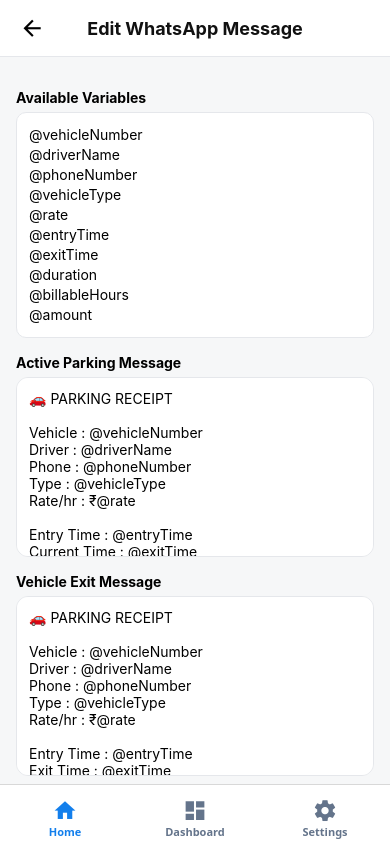
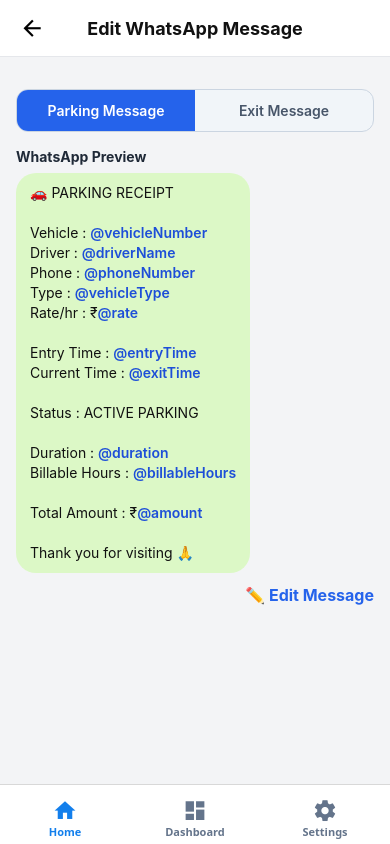
Before and after one commit to athuchandole/MyParking, a React Native app: screen /EditMessage in a window 390 px wide. Built offline with nearby package versions, Linux system fonts and the light colour scheme.

Commit message:
WhatsApp Msg Editor Final

```diff
--- a/screens/EditMessageScreen.js
+++ b/screens/EditMessageScreen.js
@@ -1,129 +1,331 @@
 // Parking/screens/EditMessageScreen.js
 
-import React, { useEffect, useState } from "react";
-import { View, Text, TextInput, StyleSheet, ScrollView, TouchableOpacity } from "react-native";
+import React, { useEffect, useState, useRef } from "react";
+import {
+    View,
+    Text,
+    TextInput,
+    StyleSheet,
+    ScrollView,
+    TouchableOpacity,
+    Alert
+} from "react-native";
 import Header from "../components/Header";
 import { getMessageTemplates, saveMessageTemplates } from "../storage/MessageTemplateStorage";
 
+const AVAILABLE_VARS = [
+    "@vehicleNumber",
+    "@driverName",
+    "@phoneNumber",
+    "@vehicleType",
+    "@rate",
+    "@entryTime",
+    "@exitTime",
+    "@duration",
+    "@billableHours",
+    "@amount"
+];
+
 export default function EditMessageScreen({ navigation }) {
-
     const [activeTemplate, setActiveTemplate] = useState("");
     const [inactiveTemplate, setInactiveTemplate] = useState("");
+    const [selectedType, setSelectedType] = useState("active");
+    const [editing, setEditing] = useState(false);
+    const [originalTemplates, setOriginalTemplates] = useState({ active: "", inactive: "" });
+    const [selection, setSelection] = useState({ start: 0, end: 0 });
+
+    const scrollRef = useRef();
+    const editorRef = useRef();
 
     useEffect(() => {
-
-        load();
-
+        loadTemplates();
     }, []);
 
-    const load = async () => {
-
+    const loadTemplates = async () => {
         const data = await getMessageTemplates();
-
         setActiveTemplate(data.active);
         setInactiveTemplate(data.inactive);
-
+        setOriginalTemplates({ active: data.active, inactive: data.inactive });
     };
 
-    const save = async () => {
+    const hasChanges = () => {
+        return selectedType === "active"
+            ? activeTemplate !== originalTemplates.active
+            : inactiveTemplate !== originalTemplates.inactive;
+    };
 
+    const saveTemplates = async () => {
         await saveMessageTemplates({
             active: activeTemplate,
             inactive: inactiveTemplate
         });
+        setOriginalTemplates({ active: activeTemplate, inactive: inactiveTemplate });
+        Alert.alert("Success", "Templates saved");
+        setEditing(false);
+    };
 
-        alert("Templates saved");
+    const cancelEditing = () => {
+        if (selectedType === "active") setActiveTemplate(originalTemplates.active);
+        else setInactiveTemplate(originalTemplates.inactive);
+        setEditing(false);
+    };
 
+    const handleVarPress = (variable) => {
+        const currentText = getCurrentTemplate();
+        const start = selection.start;
+        const end = selection.end;
+        const newText = currentText.slice(0, start) + variable + currentText.slice(end);
+        setCurrentTemplate(newText);
+        const cursorPos = start + variable.length;
+        setSelection({ start: cursorPos, end: cursorPos });
+        editorRef.current?.focus();
+    };
+
+    const getCurrentTemplate = () => (selectedType === "active" ? activeTemplate : inactiveTemplate);
+    const setCurrentTemplate = (text) => {
+        selectedType === "active" ? setActiveTemplate(text) : setInactiveTemplate(text);
+    };
+
+    // Render preview with variables + bold/italic formatting
+    const renderPreview = () => {
+        const message = getCurrentTemplate();
+
+        // Split text by variable first
+        const varParts = message.split(/(@\w+)/g);
+
+        return (
+            <View style={styles.whatsappBubble}>
+                <Text style={styles.previewText}>
+                    {varParts.map((part, index) => {
+                        if (AVAILABLE_VARS.includes(part)) {
+                            return (
+                                <Text key={index} style={styles.highlightVar}>
+                                    {part}
+                                </Text>
+                            );
+                        } else {
+                            // Apply bold (*) and italic (_) rules
+                            const tokens = part.split(/(\*[^*]+\*|_[^_]+_)/g).filter(Boolean);
+                            return tokens.map((t, i) => {
+                                if (t.startsWith("*") && t.endsWith("*")) {
+                                    return (
+                                        <Text key={i} style={{ fontWeight: "700" }}>
+                                            {t.slice(1, -1)}
+                                        </Text>
+                                    );
+                                } else if (t.startsWith("_") && t.endsWith("_")) {
+                                    return (
+                                        <Text key={i} style={{ fontStyle: "italic" }}>
+                                            {t.slice(1, -1)}
+                                        </Text>
+                                    );
+                                } else {
+                                    return <Text key={i}>{t}</Text>;
+                                }
+                            });
+                        }
+                    })}
+                </Text>
+            </View>
+        );
     };
 
     return (
-
-        <View style={{ flex: 1, backgroundColor: "#f6f7f8" }}>
-
+        <View style={{ flex: 1, backgroundColor: "#f3f4f6" }}>
             <Header title="Edit WhatsApp Message" navigation={navigation} />
 
-            <ScrollView style={{ padding: 16 }}>
+            <ScrollView style={{ padding: 16 }} ref={scrollRef} keyboardShouldPersistTaps="handled">
 
-                <Text style={styles.title}>Available Variables</Text>
+                {/* Selector */}
+                <View style={styles.selectorContainer}>
+                    <TouchableOpacity
+                        style={[styles.selectorBtn, selectedType === "active" && styles.selectorActive]}
+                        onPress={() => setSelectedType("active")}
+                    >
+                        <Text style={[styles.selectorText, selectedType === "active" && styles.selectorTextActive]}>
+                            Parking Message
+                        </Text>
+                    </TouchableOpacity>
+                    <TouchableOpacity
+                        style={[styles.selectorBtn, selectedType === "inactive" && styles.selectorActive]}
+                        onPress={() => setSelectedType("inactive")}
+                    >
+                        <Text style={[styles.selectorText, selectedType === "inactive" && styles.selectorTextActive]}>
+                            Exit Message
+                        </Text>
+                    </TouchableOpacity>
+                </View>
 
-                <Text style={styles.vars}>
-                    @vehicleNumber {"\n"}
-                    @driverName {"\n"}
-                    @phoneNumber {"\n"}
-                    @vehicleType {"\n"}
-                    @rate {"\n"}
-                    @entryTime {"\n"}
-                    @exitTime {"\n"}
-                    @duration {"\n"}
-                    @billableHours {"\n"}
-                    @amount
-                </Text>
+                {/* WhatsApp Preview */}
+                <Text style={styles.editorLabel}>WhatsApp Preview</Text>
+                {renderPreview()}
 
-                <Text style={styles.title}>Active Parking Message</Text>
+                {/* Edit pencil */}
+                {!editing && (
+                    <TouchableOpacity style={styles.editPencil} onPress={() => setEditing(true)}>
+                        <Text style={styles.editPencilText}>✏️ Edit Message</Text>
+                    </TouchableOpacity>
+                )}
 
-                <TextInput
-                    multiline
-                    value={activeTemplate}
-                    onChangeText={setActiveTemplate}
-                    style={styles.input}
-                />
+                {/* Available Variables above editor */}
+                {editing && (
+                    <ScrollView horizontal showsHorizontalScrollIndicator={false} style={{ marginBottom: 12 }}>
+                        {AVAILABLE_VARS.map(v => (
+                            <TouchableOpacity
+                                key={v}
+                                style={styles.varBtn}
+                                onPress={() => handleVarPress(v)}
+                            >
+                                <Text style={styles.varText}>{v}</Text>
+                            </TouchableOpacity>
+                        ))}
+                    </ScrollView>
+                )}
 
-                <Text style={styles.title}>Vehicle Exit Message</Text>
+                {/* Editor */}
+                {editing && (
+                    <View style={styles.editorWrapper}>
+                        {/* X button top-right inside editor */}
+                        <TouchableOpacity style={styles.closeButton} onPress={cancelEditing}>
+                            <Text style={styles.closeButtonText}>✖</Text>
+                        </TouchableOpacity>
 
-                <TextInput
-                    multiline
-                    value={inactiveTemplate}
-                    onChangeText={setInactiveTemplate}
-                    style={styles.input}
-                />
+                        <TextInput
+                            ref={editorRef}
+                            multiline
+                            value={getCurrentTemplate()}
+                            onChangeText={setCurrentTemplate}
+                            style={styles.editorInput}
+                            placeholder="Edit your template here..."
+                            selection={selection}
+                            onSelectionChange={({ nativeEvent: { selection } }) => setSelection(selection)}
+                        />
+                    </View>
+                )}
 
-                <TouchableOpacity style={styles.saveBtn} onPress={save}>
-                    <Text style={{ color: "#fff", fontWeight: "700" }}>Save Templates</Text>
-                </TouchableOpacity>
-
+                {/* Save button */}
+                {hasChanges() && editing && (
+                    <TouchableOpacity style={styles.saveBtn} onPress={saveTemplates}>
+                        <Text style={{ color: "#fff", fontWeight: "700", fontSize: 16 }}>Save Templates</Text>
+                    </TouchableOpacity>
+                )}
             </ScrollView>
-
         </View>
-
     );
-
 }
 
 const styles = StyleSheet.create({
-
-    title: {
+    varBtn: {
+        backgroundColor: "#e0f2fe",
+        paddingVertical: 8,
+        paddingHorizontal: 14,
+        borderRadius: 25,
+        marginRight: 8,
+        borderWidth: 1,
+        borderColor: "#38bdf8"
+    },
+    varText: {
+        color: "#0369a1",
+        fontWeight: "600"
+    },
+    selectorContainer: {
+        flexDirection: "row",
+        marginVertical: 16,
+        borderRadius: 12,
+        overflow: "hidden",
+        backgroundColor: "#f1f5f9",
+        borderWidth: 1,
+        borderColor: "#cbd5e1"
+    },
+    selectorBtn: {
+        flex: 1,
+        paddingVertical: 12,
+        alignItems: "center"
+    },
+    selectorActive: {
+        backgroundColor: "#2563eb"
+    },
+    selectorText: {
+        fontWeight: "600",
+        color: "#475569"
+    },
+    selectorTextActive: {
+        color: "#fff"
+    },
+    editorLabel: {
         fontSize: 14,
         fontWeight: "700",
-        marginTop: 16,
-        marginBottom: 6
+        marginBottom: 8,
+        color: "#1f2937"
     },
-
-    vars: {
+    whatsappBubble: {
+        alignSelf: "flex-start",
+        maxWidth: "85%",
+        backgroundColor: "#dcf8c6",
+        borderRadius: 20,
+        paddingVertical: 10,
+        paddingHorizontal: 14,
+        marginBottom: 12
+    },
+    previewText: {
+        color: "#111",
+        fontSize: 14,
+        lineHeight: 20
+    },
+    highlightVar: {
+        color: "#1d4ed8",
+        fontWeight: "600",
+        fontSize: 14,
+        lineHeight: 20
+    },
+    editPencil: {
+        alignSelf: "flex-end",
+        marginBottom: 16
+    },
+    editPencilText: {
+        color: "#2563eb",
+        fontWeight: "700",
+        fontSize: 16
+    },
+    editorWrapper: {
+        position: "relative",
         backgroundColor: "#fff",
-        padding: 12,
-        borderRadius: 10,
+        borderRadius: 16,
         borderWidth: 1,
         borderColor: "#e5e7eb",
-        lineHeight: 20
+        minHeight: 160,
+        marginBottom: 20,
+        padding: 14
     },
-
-    input: {
-        backgroundColor: "#fff",
-        borderRadius: 12,
-        borderWidth: 1,
-        borderColor: "#e5e7eb",
-        minHeight: 180,
-        padding: 12,
-        textAlignVertical: "top"
+    closeButton: {
+        position: "absolute",
+        top: 8,
+        right: 8,
+        zIndex: 2,
+        padding: 6
     },
-
+    closeButtonText: {
+        fontSize: 18,
+        fontWeight: "700",
+        color: "#ef4444"
+    },
+    editorInput: {
+        fontSize: 14,
+        lineHeight: 20,
+        textAlignVertical: "top",
+        color: "#111"
+    },
     saveBtn: {
-        backgroundColor: "#137fec",
-        marginTop: 20,
-        height: 50,
-        borderRadius: 12,
+        backgroundColor: "#2563eb",
+        marginBottom: 20,
+        height: 52,
+        borderRadius: 16,
         justifyContent: "center",
-        alignItems: "center"
+        alignItems: "center",
+        shadowColor: "#000",
+        shadowOffset: { width: 0, height: 2 },
+        shadowOpacity: 0.2,
+        shadowRadius: 5,
+        elevation: 3
     }
-
 });
```
